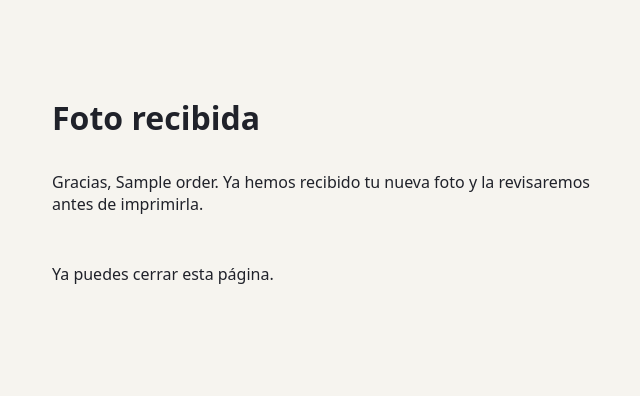
After one commit to gabrielgutierrez19/maker-production-os, a FastAPI app: template app/templates/reupload_success.html in a window 1280 px wide. The commit adds this page. Shown: the top 396 px of the page, without its empty margins (316-956 px from the left). Run offline with FastAPI, Linux system fonts and the light colour scheme; the template is opened without the code that fills it: most values are stand-ins (such as "Sample title", 1, 10 or a date in 2020).

Commit message:
Clarify customer upload messaging

```diff
--- a/app/main.py
+++ b/app/main.py
@@ -43,7 +43,8 @@ SAMPLE_PHOTOS = ["good.svg", "blurry.svg", "low-res.svg", "face-near-edge.svg"]
 NAMES = [("Sofía Martín", "sofia@example.com"), ("Lucas Pérez", "lucas@example.com"), ("Elena Ruiz", "elena@example.com"), ("Mateo García", "mateo@example.com")]
 PACKAGES = ["9 imanes personalizados", "12 imanes personalizados", "24 imanes personalizados"]
 QC_PROMPT = """You are the print-quality inspector for a shop that heat-presses customer photos onto 50mm magnets. Judge this photo for printability at that size: sharpness (especially faces), effective resolution for a 50x50mm print, exposure, and crop risk. Return JSON only: {\"verdict\": \"pass\"|\"fail\", \"reasons\": [...], \"customer_message\": \"...\"}. customer_message is a warm, plain-Spanish, one-sentence explanation with a concrete suggestion."""
-QC_PENDING_MESSAGE = "Pendiente de revisión visual automática."
+QC_NOT_CONFIGURED_MESSAGE = "El QC automático no está configurado. Añade la clave de OpenAI y pulsa «Reintentar QC»."
+QC_LIMIT_MESSAGE = "Se alcanzó el límite de revisiones automáticas. Amplía el límite o revisa la foto manualmente."
 QC_ERROR_MESSAGE = "La revisión automática falló. Pulsa «Reintentar QC» para intentarlo de nuevo."
 UPLOAD_DIR = Path("app/static/uploads")
 ALLOWED_IMAGE_FORMATS = {"JPEG": ".jpg", "PNG": ".png", "WEBP": ".webp"}
@@ -143,14 +144,14 @@ def inspect_order(order_id: int) -> None:
             if not photo.file_path.startswith("/static/sample_photos/"):
                 calls_used = session.scalar(select(func.count()).select_from(Photo).where(~Photo.file_path.startswith("/static/sample_photos/"), Photo.qc_status.in_(("pass", "fail"))))
                 if calls_used >= int(os.getenv("MAX_REAL_QC_CALLS", "20")):
-                    photo.customer_message = QC_PENDING_MESSAGE
+                    photo.customer_message = QC_LIMIT_MESSAGE
                     log_event("qc_quota_reached", order_id=order.id, limit=int(os.getenv("MAX_REAL_QC_CALLS", "20")))
                     session.commit()
                     return
             try:
                 result = qc_result(photo.file_path)
             except QCUnavailable:
-                photo.customer_message = QC_PENDING_MESSAGE
+                photo.customer_message = QC_NOT_CONFIGURED_MESSAGE
                 log_event("qc_unavailable", order_id=order.id)
                 session.commit()
                 return
@@ -333,37 +334,60 @@ def validated_image_suffix(data: bytes) -> str:
             image_format = image.format
             width, height = image.size
             if width * height > MAX_IMAGE_PIXELS:
-                raise HTTPException(status_code=413, detail="Image dimensions are too large")
+                raise HTTPException(status_code=413, detail="La foto tiene unas dimensiones demasiado grandes. Elige una imagen más pequeña.")
             image.verify()
     except HTTPException:
         raise
     except (UnidentifiedImageError, OSError, ValueError):
-        raise HTTPException(status_code=415, detail="Please upload a valid JPEG, PNG, or WebP image")
+        raise HTTPException(status_code=415, detail="El archivo no parece una foto válida. Sube una imagen JPEG, PNG o WebP.")
     if image_format not in ALLOWED_IMAGE_FORMATS:
-        raise HTTPException(status_code=415, detail="Please upload a valid JPEG, PNG, or WebP image")
+        raise HTTPException(status_code=415, detail="El formato no es compatible. Sube una imagen JPEG, PNG o WebP.")
     return ALLOWED_IMAGE_FORMATS[image_format]
+
+
+def reupload_response(request: Request, token: str, status_code: int, error: str):
+    try:
+        _, photo, order = valid_token(token)
+    except HTTPException:
+        photo = None
+        order = None
+    return templates.TemplateResponse(
+        request,
+        "reupload.html",
+        {"request": request, "token": token, "photo": photo, "order": order, "error": error},
+        status_code=status_code,
+    )
 
 
 @app.get("/reupload/{token}", response_class=HTMLResponse)
 def reupload_page(token: str, request: Request):
-    _, photo, order = valid_token(token)
-    return templates.TemplateResponse(request, "reupload.html", {"request": request, "token": token, "photo": photo, "order": order})
+    try:
+        _, photo, order = valid_token(token)
+    except HTTPException:
+        return reupload_response(request, token, 404, "Este enlace ya no es válido. Pide a la tienda un nuevo enlace para subir tu foto.")
+    return templates.TemplateResponse(request, "reupload.html", {"request": request, "token": token, "photo": photo, "order": order, "error": None})
 
 
 @app.post("/reupload/{token}")
-async def reupload_photo(token: str, file: UploadFile = File(...)):
-    if not file.filename:
-        raise HTTPException(status_code=400, detail="Please choose a photo")
-    valid_token(token)
+async def reupload_photo(request: Request, token: str, file: UploadFile | None = File(None)):
+    try:
+        _, _, customer_order = valid_token(token)
+    except HTTPException:
+        return reupload_response(request, token, 404, "Este enlace ya no es válido. Pide a la tienda un nuevo enlace para subir tu foto.")
+    if not file or not file.filename:
+        return reupload_response(request, token, 400, "Selecciona una foto antes de enviarla.")
     data = await file.read(max_upload_bytes() + 1)
     if len(data) > max_upload_bytes():
-        raise HTTPException(status_code=413, detail="Image must be 10 MB or smaller")
-    suffix = validated_image_suffix(data)
+        return reupload_response(request, token, 413, "La foto supera el límite de 10 MB. Elige una versión más pequeña.")
+    try:
+        suffix = validated_image_suffix(data)
+    except HTTPException as exc:
+        return reupload_response(request, token, exc.status_code, str(exc.detail))
     destination = UPLOAD_DIR / f"{secrets.token_hex(12)}{suffix}"
     with SessionLocal() as session:
         upload_token = session.get(ReuploadToken, token)
         if not upload_token or upload_token.used_at or upload_token.expires_at < now():
-            raise HTTPException(status_code=404, detail="This re-upload link is no longer valid")
+            return reupload_response(request, token, 404, "Este enlace ya no es válido. Pide a la tienda un nuevo enlace para subir tu foto.")
         old_photo = session.get(Photo, upload_token.photo_id)
         order = session.get(Order, upload_token.order_id)
         destination.parent.mkdir(parents=True, exist_ok=True)
@@ -379,4 +403,8 @@ async def reupload_photo(token: str, file: UploadFile = File(...)):
         except Exception:
             destination.unlink(missing_ok=True)
             raise
-    return RedirectResponse("/dashboard", status_code=303)
+    return templates.TemplateResponse(
+        request,
+        "reupload_success.html",
+        {"request": request, "order": customer_order},
+    )
--- a/app/templates/board.html
+++ b/app/templates/board.html
@@ -17,7 +17,7 @@
       {% if photo and photo.qc_status == 'pending' and photo.customer_message %}
       <small>{{ photo.customer_message }}</small>
       {% if order.status == 'qc' %}
-      <button hx-post="/orders/{{ order.id }}/retry-qc" hx-target="#board" hx-swap="outerHTML">Retry QC</button>
+      <button hx-post="/orders/{{ order.id }}/retry-qc" hx-target="#board" hx-swap="outerHTML">Reintentar QC</button>
       {% endif %}
       {% endif %}
       {% if order.status in manual_stages %}
--- a/app/templates/reupload.html
+++ b/app/templates/reupload.html
@@ -9,12 +9,18 @@
   <body>
     <main class="reupload">
       <h1>Necesitamos una nueva foto</h1>
+      {% if error %}
+      <p class="flag" role="alert">{{ error }}</p>
+      {% endif %}
+      {% if order and photo %}
       <p>Hola {{ order.customer_name }}. {{ photo.customer_message }}</p>
       <img src="{{ photo.file_path }}" alt="Foto que necesita reemplazo">
       <form method="post" enctype="multipart/form-data">
         <label>Nueva foto <input type="file" name="file" accept="image/*" required></label>
+        <small>JPEG, PNG o WebP. Máximo 10 MB.</small>
         <button type="submit">Enviar nueva foto</button>
       </form>
+      {% endif %}
     </main>
   </body>
 </html>
--- /dev/null
+++ b/app/templates/reupload_success.html
@@ -0,0 +1,16 @@
+<!doctype html>
+<html lang="es">
+  <head>
+    <meta charset="utf-8">
+    <meta name="viewport" content="width=device-width, initial-scale=1">
+    <title>Foto recibida</title>
+    <link rel="stylesheet" href="/static/styles.css">
+  </head>
+  <body>
+    <main class="reupload">
+      <h1>Foto recibida</h1>
+      <p>Gracias, {{ order.customer_name }}. Ya hemos recibido tu nueva foto y la revisaremos antes de imprimirla.</p>
+      <p>Ya puedes cerrar esta página.</p>
+    </main>
+  </body>
+</html>
```
Also changed, not shown: tests/test_production_flow.py (+25 -2 lines).
